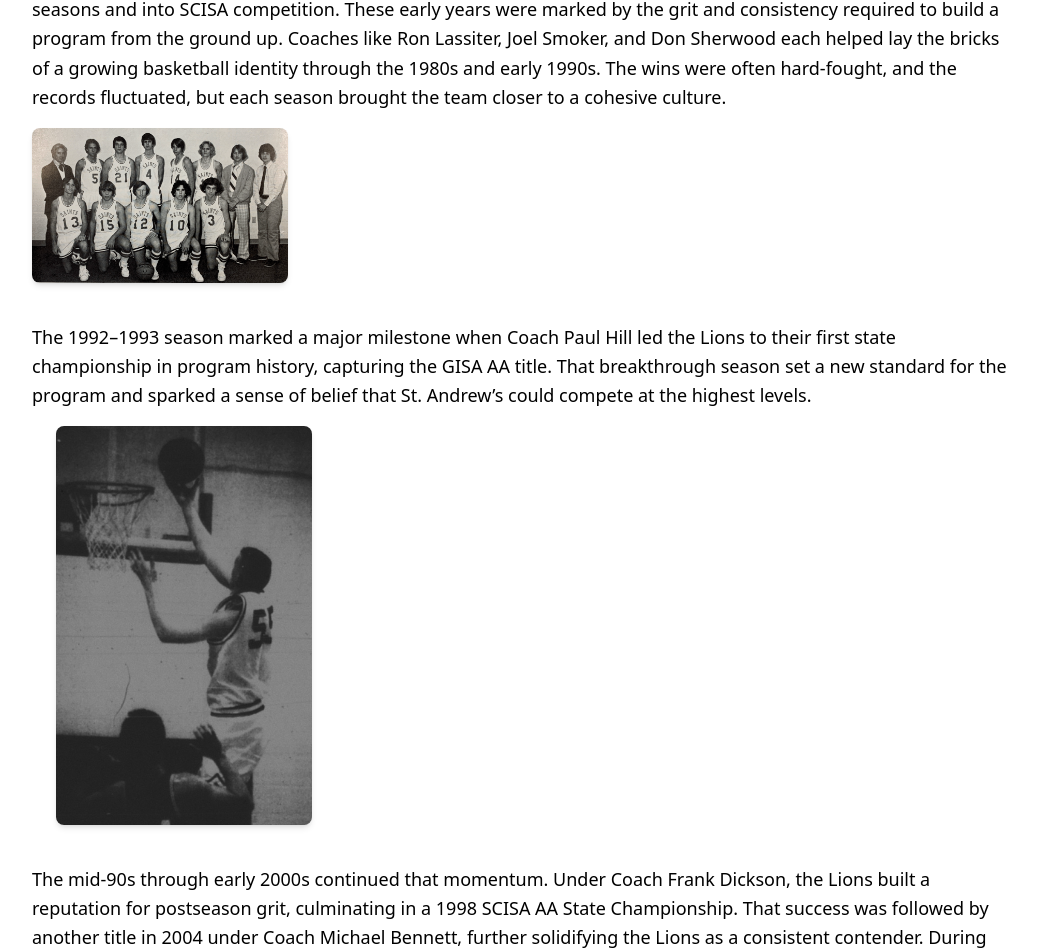
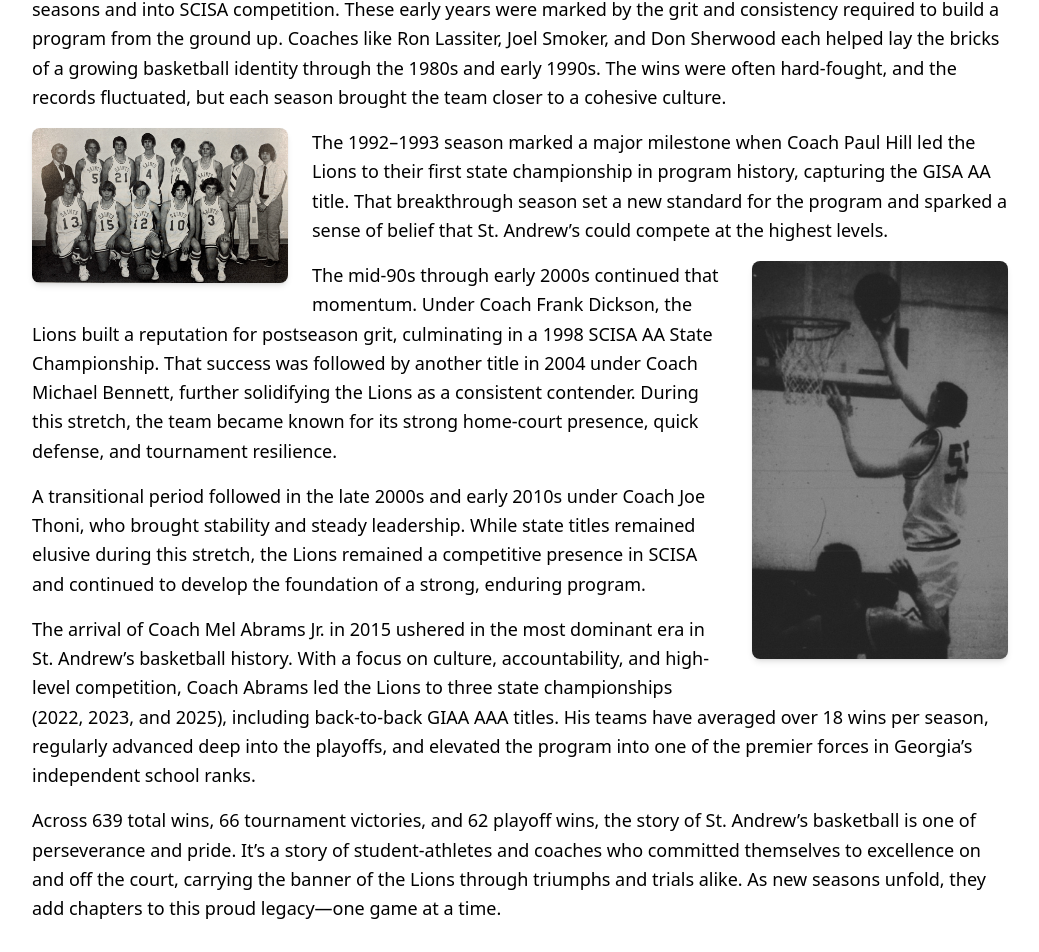
Before and after one commit to newonda1/st-andrews-basketball, a React (Vite) app: page / in a window 1280 px wide. Shown: the part 334-1286 px from the top of the page, without its empty margins (120-1159 px from the left). Built offline with nearby package versions, Linux system fonts and the light colour scheme.

Commit message:
Update App.jsx

```diff
--- a/src/App.jsx
+++ b/src/App.jsx
@@ -43,24 +43,19 @@ function App() {
   <p className="text-lg leading-relaxed mb-4">
     The team began its journey in the late 1970s under Coach Dave Clay, who led the program through its early GISA seasons and into SCISA competition. These early years were marked by the grit and consistency required to build a program from the ground up. Coaches like Ron Lassiter, Joel Smoker, and Don Sherwood each helped lay the bricks of a growing basketball identity through the 1980s and early 1990s. The wins were often hard-fought, and the records fluctuated, but each season brought the team closer to a cohesive culture.
   </p>
-        <div className="flex flex-wrap gap-6 mb-6 items-start">
   <img
     src="/images/first_team_1978.png"
     alt="1978-79 St. Andrew's Basketball Team"
     className="w-64 h-auto rounded-lg shadow-md mb-4 float-left mr-6"
   />
-</div>
   <p className="text-lg leading-relaxed mb-4">
     The 1992–1993 season marked a major milestone when Coach Paul Hill led the Lions to their first state championship in program history, capturing the GISA AA title. That breakthrough season set a new standard for the program and sparked a sense of belief that St. Andrew’s could compete at the highest levels.
   </p>
-  <div className="flex flex-wrap gap-6 mb-6 items-start">
   <img
     src="/images/chris_haslem_1993.png"
     alt="Chris Haslem 1992-93 Championship Season"
     className="w-64 h-auto rounded-lg shadow-md mb-4 float-right ml-6"
   />
-</div>
-
   <p className="text-lg leading-relaxed mb-4">
     The mid-90s through early 2000s continued that momentum. Under Coach Frank Dickson, the Lions built a reputation for postseason grit, culminating in a 1998 SCISA AA State Championship. That success was followed by another title in 2004 under Coach Michael Bennett, further solidifying the Lions as a consistent contender. During this stretch, the team became known for its strong home-court presence, quick defense, and tournament resilience.
   </p>
```
